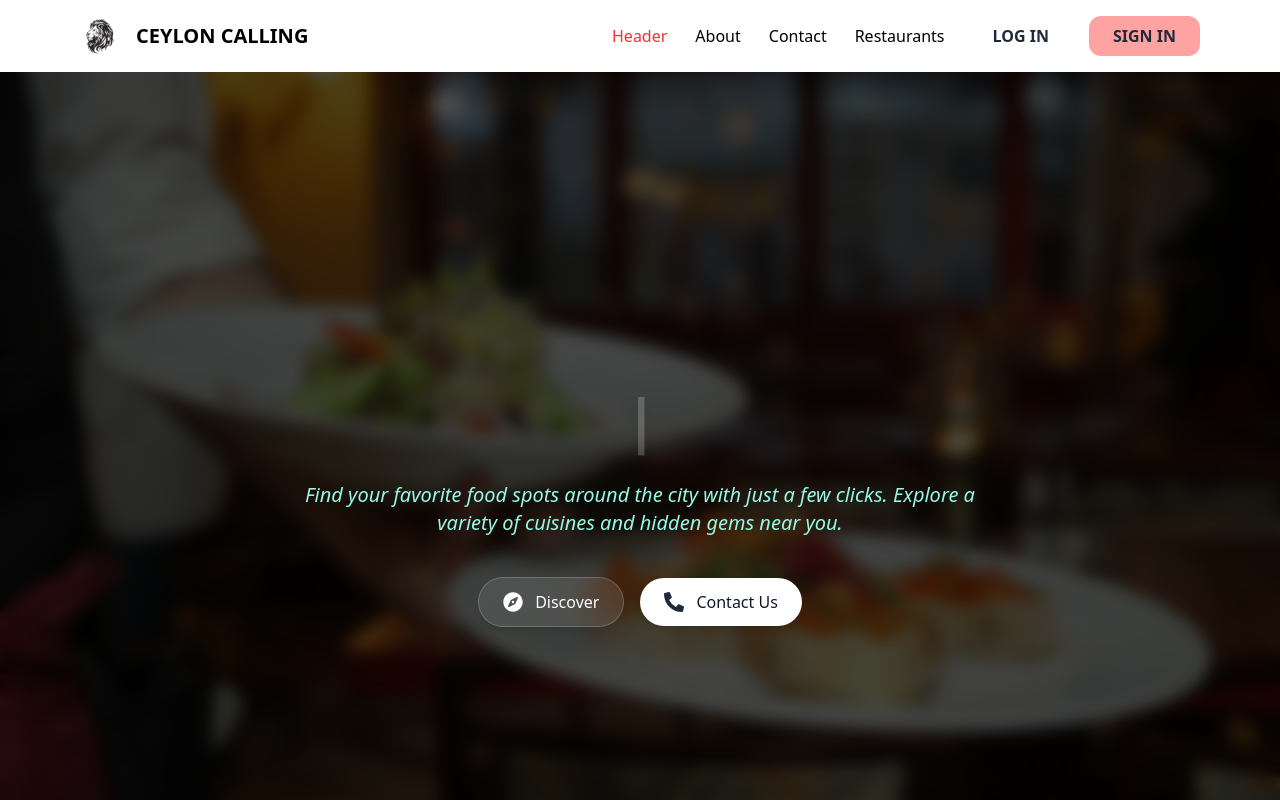
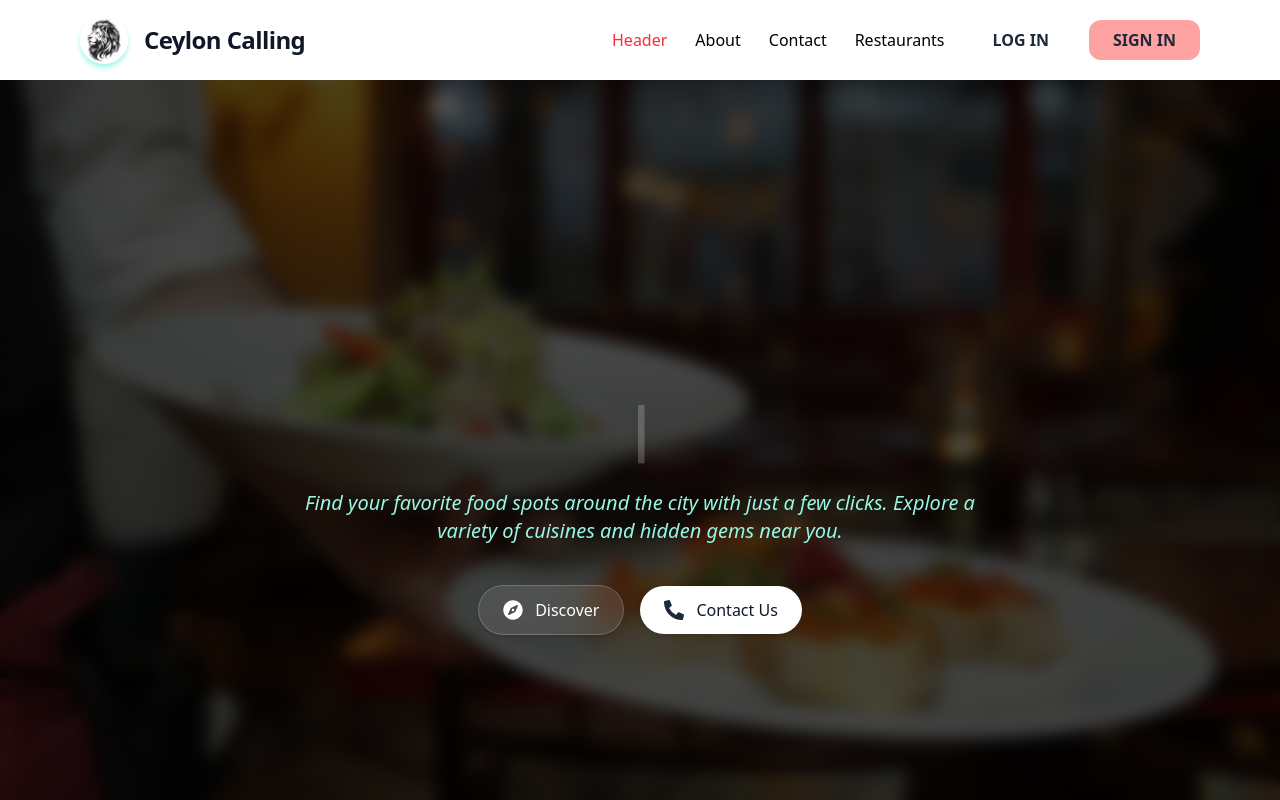
Before and after one commit to Gayashan123/CeylonCalling, a React (Vite) app: page / in a window 1280 px wide. Shown: the top 800 px of the page. Built offline with nearby package versions, Linux system fonts and the light colour scheme.

Commit message:
Color change the logo

```diff
--- a/src/components/Navigation.jsx
+++ b/src/components/Navigation.jsx
@@ -36,8 +36,14 @@ function Navigation() {
     <div className={`relative top-0 left-0 z-30 w-full ${showLogin || showSignup ? 'bg-black opacity-75' : ''}`}>
       <div className='flex items-center justify-between px-6 py-4 mx-auto bg-white lg:px-20'>
         <div className='flex items-center gap-4'>
-          <img src={Logo} alt="Hospital Care Logo" className='h-10 bg-yellow-400' />
-          <p className='text-xl font-semibold uppercase text-black'>Ceylon Calling</p>
+         <img
+                     src={Logo}
+                     alt="Logo"
+                     className="h-12 w-12 rounded-full object-cover shadow-teal-200 shadow-md"
+                   />
+                   <span className="text-2xl font-extrabold tracking-tight text-gray-900">
+                     Ceylon Calling
+                   </span>
         </div>
 
         {/* Desktop Menu */}
--- a/src/components/NavigationPage.jsx
+++ b/src/components/NavigationPage.jsx
@@ -63,7 +63,7 @@ function Navigation() {
           <img
             src={Logo}
             alt="Logo"
-            className="h-12 w-12 rounded-full object-cover shadow-md"
+            className="h-12 w-12 rounded-full object-cover shadow-teal-200 shadow-md"
           />
           <span className="text-2xl font-extrabold tracking-tight text-gray-900">
             Ceylon Calling
```
